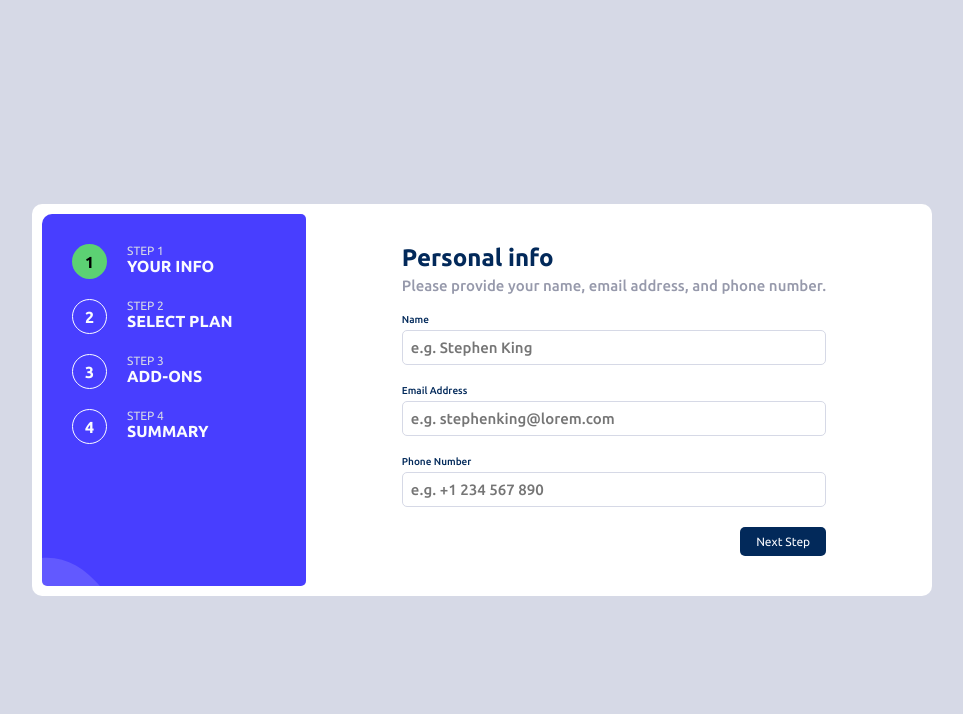
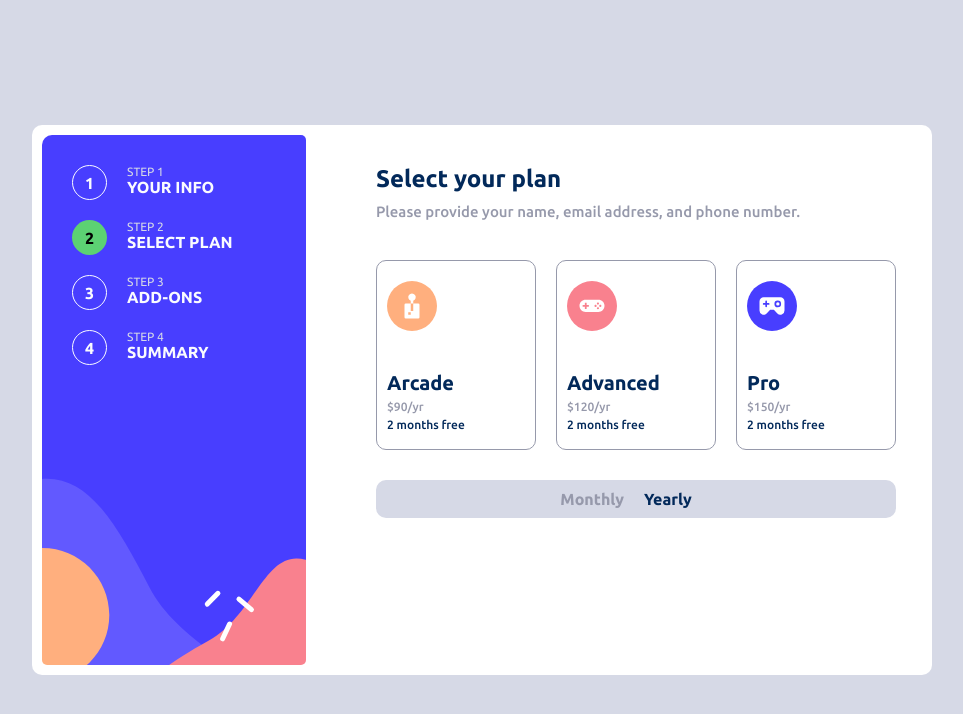
Before and after one commit to Dhruv-Srivastava/Multi-Step-Form-FEM, a React (Vite) app: page / in a window 1280 px wide. Shown: the top 714 px of the page, without its empty margins (158-1121 px from the left). Built offline with nearby package versions, Linux system fonts and the light colour scheme.

Commit message:
Add Section 2: Plan Select

```diff
--- a/src/App.css
+++ b/src/App.css
@@ -37,6 +37,7 @@ button {
   font-family: inherit;
   font-size: 12px;
   outline: none;
+  margin-top: 100px;
 }
 
 button.next-step {
@@ -72,6 +73,7 @@ main#form-container {
   background-color: var(--white);
   display: grid;
   grid-template-columns: 30% 70%;
+  min-height: 550px;
   min-width: 900px;
   border-radius: 10px;
   padding: 10px;
@@ -85,16 +87,20 @@ main#form-container {
   padding-block: 30px;
 }
 
+.form-content{
+  height: 100%;
+}
+
 .form-content .page-name {
   color: var(--marine-blue);
-  margin-bottom: 5px;
+  margin-bottom: 10px;
 }
 
 .form-content .page-description {
   color: var(--cool-gray);
   font-size: 15px;
   font-weight: 500;
-  margin-bottom: 20px;
+  margin-bottom: 40px;
 }
 
 .form-content .label-container{
@@ -105,7 +111,7 @@ main#form-container {
   justify-content: space-between;
 }
 
-.form-content label{
+.form-content label.p-info{
   color: var(--marine-blue);
 }
 
@@ -115,7 +121,7 @@ main#form-container {
 }
 
 
-.form-content input{
+.form-content input[type="text"],.form-content input[type="email"]{
   display: block;
   width: 100%;
   outline: none;
@@ -185,6 +191,81 @@ main#form-container {
   font-weight: 700;
 }
 
+
+/* Section 2- Select your plan*/
+
+.form-content input[type="radio"]{
+  display: none;
+}
+
+.form-content .plan-info-container{
+  display: flex;
+  gap: 20px;
+}
+
+.form-content label.plan-label{
+  border: 1px solid var(--cool-gray);
+  border-radius: 10px;
+  cursor: pointer;
+  display: flex;
+  flex-direction: column;
+  align-items: star;
+  padding: 20px 50px 10px 10px;
+  gap: 40px;
+  min-width: 160px;
+}
+
+label.plan-label img.plan-icon{
+  height: 50px;
+  width: 50px;
+}
+
+.form-content label.plan-label:hover{
+  background-color: var(--pastel-blue);
+  border-color: var(--purplish-blue);
+}
+
+.form-content label.plan-label:hover{
+  background-color: var(--pastel-blue);
+  border-color: var(--purplish-blue);
+}
+
+.plan-title{
+  font-size: 20px;
+  color: var(--marine-blue);
+  margin-bottom: 5px;
+}
+
+.plan-price{
+  font-size: 12px;
+  color: var(--cool-gray);
+  font-weight: 500;
+  margin-bottom: 5px;
+}
+
+.free{
+  color: var(--marine-blue);
+  font-size: 12px;
+  margin-bottom: 7.5px;
+  font-weight: 500;
+}
+
+.plan-duration-container{
+  background: var(--light-gray);
+  border: none;
+  border-radius: 10px;
+  padding: 10px 20px;
+  margin-top: 30px;
+  text-align: center;
+}
+
+.plan-duration-container label{
+  font-size: 16px;
+  font-weight: 700;
+  cursor: pointer;
+  margin-right: 20px;
+}
+
 /* Footer */
 
 footer {
--- a/src/components/Form.jsx
+++ b/src/components/Form.jsx
@@ -8,12 +8,14 @@ import Navbar from "./Navbar";
 import Footer from "./Footer";
 
 export default function Form() {
-  const [formSectionView, setFormSectionView] = useState(1);
+  const [formSectionView, setFormSectionView] = useState(2);
 
   const [formData, setFormData] = useState({
     name: "",
     email: "",
     phone: "",
+    plan: "",
+    duration: "year"
   });
 
   return (
@@ -28,7 +30,12 @@ export default function Form() {
             setFormSectionView={setFormSectionView}
           />
         ) : formSectionView === 2 ? (
-          <Plan />
+          <Plan
+            formData={formData}
+            setFormData={setFormData}
+            formSectionView={formSectionView}
+            setFormSectionView={setFormSectionView}
+          />
         ) : formSectionView === 3 ? (
           <AddOns />
         ) : (
--- a/src/components/Info.jsx
+++ b/src/components/Info.jsx
@@ -44,7 +44,7 @@ export default function Info({
       </h5>
       <form onSubmit={handleSubmit}>
         <div className="label-container">
-          <label htmlFor="name">Name</label>
+          <label htmlFor="name" className="p-info">Name</label>
           {invalidClass && formData.name === "" && (
             <label htmlFor="name" className="error-label">This is a required field.</label>
           )}
@@ -64,7 +64,7 @@ export default function Info({
         />
 
         <div className="label-container">
-          <label htmlFor="email">Email Address</label>
+          <label htmlFor="email" className="p-info">Email Address</label>
           {invalidClass && formData.email === "" && (
             <label htmlFor="email" className="error-label">This is a required field.</label>
           )}
@@ -84,7 +84,7 @@ export default function Info({
         />
 
         <div className="label-container">
-          <label htmlFor="phone">Phone Number</label>
+          <label htmlFor="phone" className="p-info">Phone Number</label>
           {invalidClass && formData.phone === "" && (
             <label htmlFor="phone" className="error-label">This is a required field.</label>
           )}
--- a/src/components/Plan.jsx
+++ b/src/components/Plan.jsx
@@ -1,5 +1,94 @@
-export default function Plan(){
-    return (
-        <h1>Select your plan</h1>
-    )
+import iconArcade from "../assets/images/icon-arcade.svg";
+import iconAdvanced from "../assets/images/icon-advanced.svg";
+import iconPro from "../assets/images/icon-pro.svg";
+import PricePlan from "./PricePlan";
+
+export default function Plan({
+  formData,
+  setFormData,
+  formSectionView,
+  setFormSectionView,
+}) {
+  return (
+    <div className="form-content">
+      <h1 className="page-name">Select your plan</h1>
+      <h5 className="page-description">
+        Please provide your name, email address, and phone number.
+      </h5>
+
+      <form>
+        <div className="plan-info-container">
+          <PricePlan
+            icon={iconArcade}
+            planType="Arcade"
+            formData={formData}
+            setFormData={setFormData}
+          />
+          <PricePlan
+            icon={iconAdvanced}
+            planType="Advanced"
+            formData={formData}
+            setFormData={setFormData}
+          />
+          <PricePlan
+            icon={iconPro}
+            planType="Pro"
+            formData={formData}
+            setFormData={setFormData}
+          />
+        </div>
+
+        <div className="plan-duration-container">
+          <label
+            htmlFor="monthly"
+            style={{
+              color:
+                formData.duration === "month"
+                  ? "var(--marine-blue)"
+                  : "var(--cool-gray)",
+            }}
+          >
+            Monthly
+          </label>
+          <input
+            type="radio"
+            name="duration"
+            id="monthly"
+            value="month"
+            checked={formData.duration === "month"}
+            onChange={(e) =>
+              setFormData((prev) => ({
+                ...prev,
+                [e.target.name]: e.target.value,
+              }))
+            }
+          />
+          <label
+            htmlFor="yearly"
+            style={{
+              color:
+                formData.duration === "year"
+                  ? "var(--marine-blue)"
+                  : "var(--cool-gray)",
+            }}
+          >
+            Yearly
+          </label>
+          <input
+            type="radio"
+            name="duration"
+            id="yearly"
+            value="year"
+            checked={formData.duration === "year"}
+            onChange={(e) =>
+              setFormData((prev) => ({
+                ...prev,
+                [e.target.name]: e.target.value,
+              }))
+            }
+          />
+        </div>
+      </form>
+    </div>
+  );
 }
--- /dev/null
+++ b/src/components/PricePlan.jsx
@@ -0,0 +1,47 @@
+export default function PricePlan({ icon, planType, formData, setFormData }) {
+  console.log(formData);
+  const price = {
+    arcade: 90,
+    advanced: 120,
+    pro: 150,
+  };
+
+  const plan=planType.toLowerCase()
+
+  const styles={
+    backgroundColor:plan===formData.plan?"var(--pastel-blue)":"",
+    bordeCcolor: plan===formData.plan?"var(--purplish-blue)":"",
+  }
+  return (
+    <>
+      <label htmlFor={plan} className="plan-label" style={styles}>
+        <img src={icon} alt="Plan Icon" className="plan-icon" />
+        <div className="plan-info">
+          <h3 className="plan-title">{planType}</h3>
+          <p className="plan-price">
+            $
+            {formData.duration === "year"
+              ? `${price[plan]}/yr`
+              : `${price[plan] / 10}/mo`}
+          </p>
+          {formData.duration === "year" && (
+            <p className="free">2 months free</p>
+          )}
+        </div>
+      </label>
+      <input
+        type="radio"
+        name="plan"
+        id={plan}
+        value={plan}
+        checked={plan===formData.plan}
+        onChange={(e) =>
+          setFormData((prev) => ({
+            ...prev,
+            [e.target.name]: e.target.value,
+          }))
+        }
+      />
+    </>
+  );
+}
```
